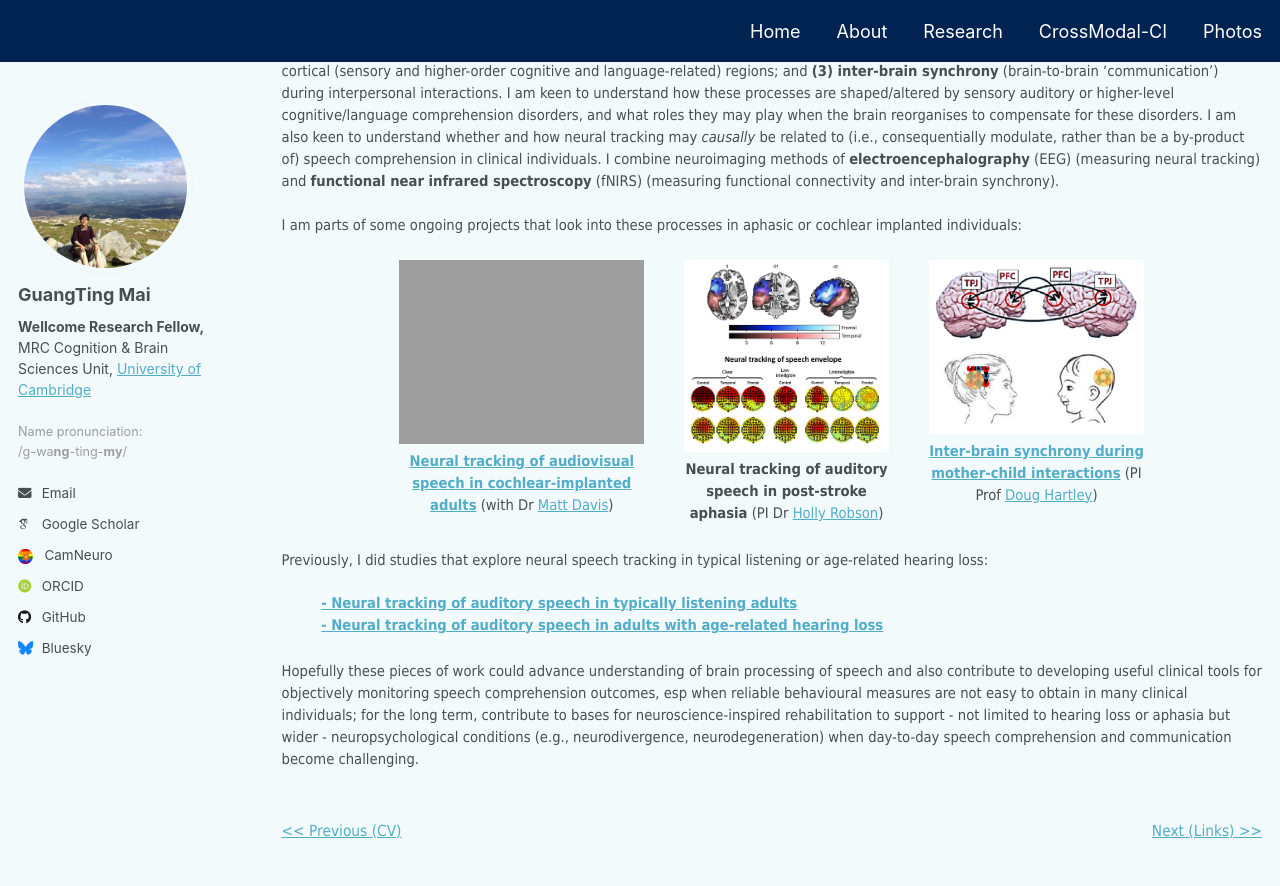
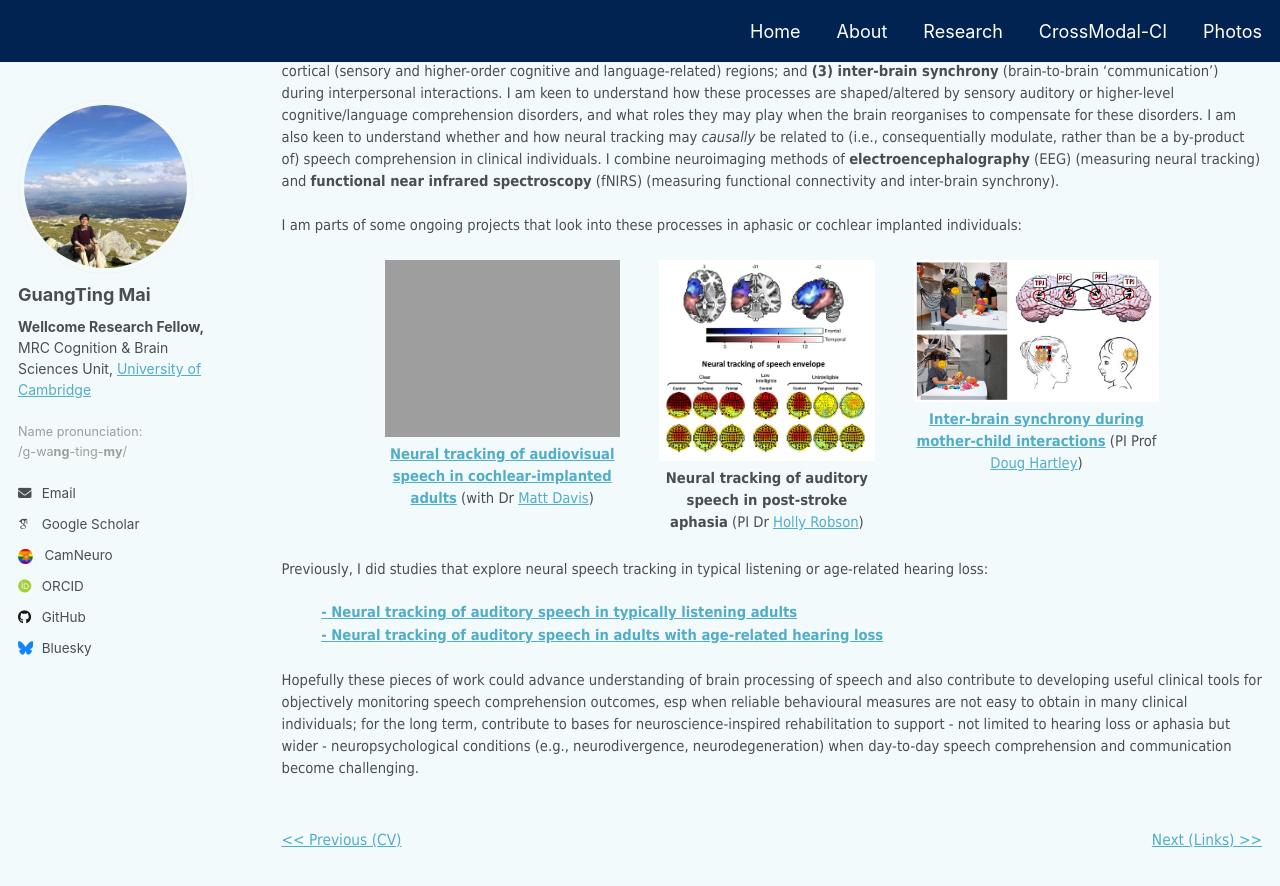
Before and after one commit to guangtingmai/guangtingmai.github.io, a Jekyll site: the page built from _pages/research-content.html, in a window 1280 px wide and 900 px high, scrolled down 344 px. Shown: the top 886 px of the window. Built offline with Jekyll 4.4.1, drawn with Linux system fonts in a browser that asks for light colours; some web fonts are replaced.

Commit message:
Update research-content.html

```diff
--- a/_pages/research-content.html
+++ b/_pages/research-content.html
@@ -20,22 +20,22 @@ author_profile: true
 <p><span style="font-size: 11pt;font-family: Tahoma;line-height: 1.2;display: block">I am parts of some ongoing projects that look into these processes in aphasic or cochlear implanted individuals:</span>
 
 <div style="display: flex;justify-content: center;gap: 4%;margin: 1.5em 0;">
-  <div style="width: 25%; text-align: center;"><a href="https://guangtingmai.github.io/crossmodal-ci/">
+  <div style="width: 24%; text-align: center;"><a href="https://guangtingmai.github.io/crossmodal-ci/">
     <img src="https://guangtingmai.github.io/images/cross-modal-ci-icons.png" style="width:100%; display:block;">
     <p style="width:100%; margin:0.4em 0 0; font-size:11pt; font-family:Tahoma;text-align:center;">
       <strong>Neural tracking of audiovisual speech in cochlear-implanted adults</strong></a> (with Dr <a href="https://www.mrc-cbu.cam.ac.uk/people/matt.davis/">Matt Davis</a>)
     </p>
   </div>
 
-  <div style="width: 21%; text-align: center;">
+  <div style="width: 22%; text-align: center;">
     <img src="https://guangtingmai.github.io/images/neural-tracking-aphasia-icons.png" style="width:100%; display:block;">
     <p style="width:100%; margin:0.4em 0 0; font-size:11pt; font-family:Tahoma;text-align:center;">
       <strong>Neural tracking of auditory speech in post-stroke aphasia</strong> (PI Dr <a href="https://profiles.ucl.ac.uk/82001-holly-robson">Holly Robson</a>)
     </p>
   </div>
 
-  <div style="width: 22%; text-align: center;"><a href="https://guangtingmai.github.io/interbrain-sync/">
-    <img src="https://guangtingmai.github.io/images/child-mother-brain-synchrony-icons - Copy.png" style="width:100%; display:block;">
+  <div style="width: 25%; text-align: center;"><a href="https://guangtingmai.github.io/interbrain-sync/">
+    <img src="https://guangtingmai.github.io/images/child-mother-brain-synchrony-icons.png" style="width:100%; display:block;">
     <p style="width:100%; margin:0.4em 0 0; font-size:11pt; font-family:Tahoma;text-align:center;">
       <strong>Inter-brain synchrony during mother-child interactions</strong></a> (PI Prof <a href="https://www.nottingham.ac.uk/Medicine/people/douglas.hartley">Doug Hartley</a>)
     </p>
```
